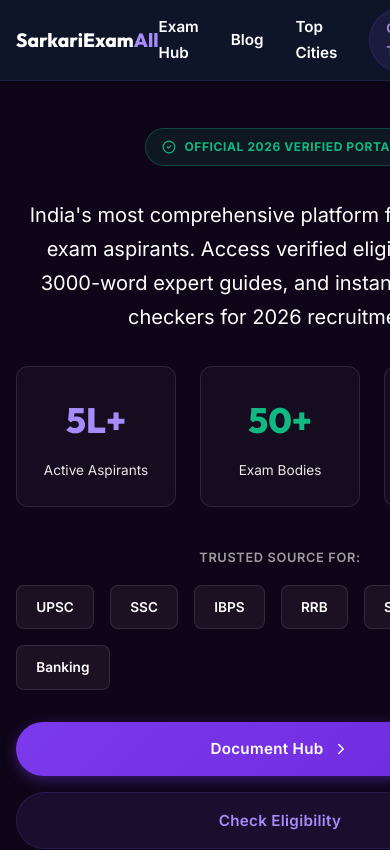
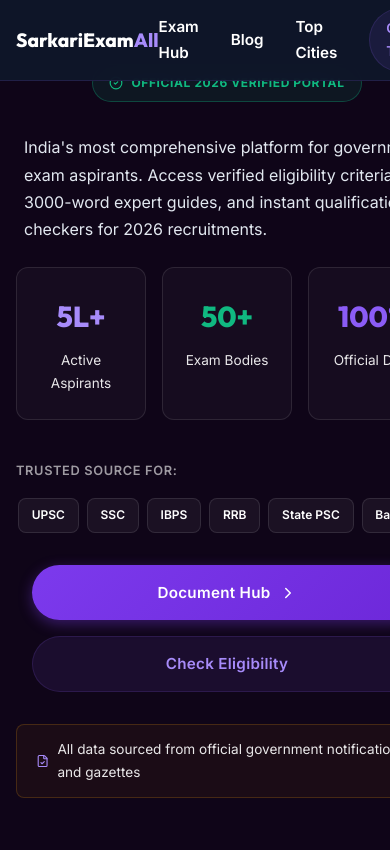
Before and after one commit to businessrg567-collab/SarkariExamAll, a React (Vite) app: page / in a window 390 px wide. Shown: the top 850 px of the page. Built offline with nearby package versions, Linux system fonts and the light colour scheme.

Commit message:
Mobile Integrity: Fixed Hero Section Overflow, Extracted Inline Styles, Responsive Stats

```diff
--- a/src/App.jsx
+++ b/src/App.jsx
@@ -665,50 +665,50 @@
 
   const renderHome = () => (
     <>
-      <header className="hero" style={{ textAlign: 'center', alignItems: 'center', paddingTop: '8rem' }}>
+      <header className="hero">
         <div className="container" style={{ position: 'relative' }}>
           <div className="reveal">
             <div style={{ display: 'flex', justifyContent: 'center', marginBottom: '2rem' }}>
-              <div style={{ display: 'flex', alignItems: 'center', gap: '0.5rem', padding: '0.5rem 1rem', background: 'rgba(16, 185, 129, 0.1)', border: '1px solid rgba(16, 185, 129, 0.3)', borderRadius: '20px' }}>
+              <div className="hero-badge">
                 <CheckCircle2 size={14} color="var(--accent-green)" />
-                <span style={{ fontSize: '0.75rem', fontWeight: 700, color: 'var(--accent-green)', textTransform: 'uppercase', letterSpacing: '0.05em' }}>Official 2026 Verified Portal</span>
+                <span>Official 2026 Verified Portal</span>
               </div>
             </div>
 
-            <p style={{ color: 'white', fontSize: '1.25rem', maxWidth: '750px', lineHeight: '1.7', marginBottom: '2rem', marginInline: 'auto' }}>
+            <p className="hero-description">
               India's most comprehensive platform for government exam aspirants. Access verified eligibility criteria, 3000-word expert guides, and instant qualification checkers for 2026 recruitments.
             </p>
 
             {/* Trust Stats Counter */}
-            <div style={{ display: 'grid', gridTemplateColumns: 'repeat(auto-fit, minmax(160px, 1fr))', gap: '1.5rem', marginBottom: '2.5rem', maxWidth: '700px' }}>
-              <div style={{ textAlign: 'center', padding: '1.5rem 1rem', background: 'rgba(255, 255, 255, 0.03)', borderRadius: '12px', border: '1px solid rgba(255, 255, 255, 0.1)' }}>
-                <div style={{ fontSize: '2.2rem', fontWeight: 800, color: 'var(--secondary)', fontFamily: 'var(--font-heading)' }}>5L+</div>
-                <div style={{ fontSize: '0.85rem', color: 'white', marginTop: '0.5rem', opacity: 0.9 }}>Active Aspirants</div>
+            <div className="hero-stats">
+              <div className="stats-card">
+                <div className="stats-number" style={{ color: 'var(--secondary)' }}>5L+</div>
+                <div className="stats-label">Active Aspirants</div>
               </div>
-              <div style={{ textAlign: 'center', padding: '1.5rem 1rem', background: 'rgba(255, 255, 255, 0.03)', borderRadius: '12px', border: '1px solid rgba(255, 255, 255, 0.1)' }}>
-                <div style={{ fontSize: '2.2rem', fontWeight: 800, color: '#10B981', fontFamily: 'var(--font-heading)' }}>50+</div>
-                <div style={{ fontSize: '0.85rem', color: 'white', marginTop: '0.5rem', opacity: 0.9 }}>Exam Bodies</div>
+              <div className="stats-card">
+                <div className="stats-number" style={{ color: '#10B981' }}>50+</div>
+                <div className="stats-label">Exam Bodies</div>
               </div>
-              <div style={{ textAlign: 'center', padding: '1.5rem 1rem', background: 'rgba(255, 255, 255, 0.03)', borderRadius: '12px', border: '1px solid rgba(255, 255, 255, 0.1)' }}>
-                <div style={{ fontSize: '2.2rem', fontWeight: 800, color: '#8B5CF6', fontFamily: 'var(--font-heading)' }}>100%</div>
-                <div style={{ fontSize: '0.85rem', color: 'white', marginTop: '0.5rem', opacity: 0.9 }}>Official Data</div>
+              <div className="stats-card">
+                <div className="stats-number" style={{ color: '#8B5CF6' }}>100%</div>
+                <div className="stats-label">Official Data</div>
               </div>
             </div>
 
             {/* Trust Icons */}
             <div style={{ marginBottom: '2rem' }}>
               <div style={{ fontSize: '0.8rem', color: 'rgba(255, 255, 255, 0.6)', marginBottom: '1rem', fontWeight: 600, letterSpacing: '0.05em' }}>TRUSTED SOURCE FOR:</div>
-              <div style={{ display: 'flex', gap: '1rem', flexWrap: 'wrap', alignItems: 'center' }}>
-                <div style={{ padding: '0.6rem 1.2rem', background: 'rgba(255, 255, 255, 0.05)', borderRadius: '8px', border: '1px solid rgba(255, 255, 255, 0.1)', fontSize: '0.85rem', fontWeight: 600, color: 'white' }}>UPSC</div>
-                <div style={{ padding: '0.6rem 1.2rem', background: 'rgba(255, 255, 255, 0.05)', borderRadius: '8px', border: '1px solid rgba(255, 255, 255, 0.1)', fontSize: '0.85rem', fontWeight: 600, color: 'white' }}>SSC</div>
-                <div style={{ padding: '0.6rem 1.2rem', background: 'rgba(255, 255, 255, 0.05)', borderRadius: '8px', border: '1px solid rgba(255, 255, 255, 0.1)', fontSize: '0.85rem', fontWeight: 600, color: 'white' }}>IBPS</div>
-                <div style={{ padding: '0.6rem 1.2rem', background: 'rgba(255, 255, 255, 0.05)', borderRadius: '8px', border: '1px solid rgba(255, 255, 255, 0.1)', fontSize: '0.85rem', fontWeight: 600, color: 'white' }}>RRB</div>
-                <div style={{ padding: '0.6rem 1.2rem', background: 'rgba(255, 255, 255, 0.05)', borderRadius: '8px', border: '1px solid rgba(255, 255, 255, 0.1)', fontSize: '0.85rem', fontWeight: 600, color: 'white' }}>State PSC</div>
-                <div style={{ padding: '0.6rem 1.2rem', background: 'rgba(255, 255, 255, 0.05)', borderRadius: '8px', border: '1px solid rgba(255, 255, 255, 0.1)', fontSize: '0.85rem', fontWeight: 600, color: 'white' }}>Banking</div>
+              <div className="trust-tags">
+                <div className="trust-tag">UPSC</div>
+                <div className="trust-tag">SSC</div>
+                <div className="trust-tag">IBPS</div>
+                <div className="trust-tag">RRB</div>
+                <div className="trust-tag">State PSC</div>
+                <div className="trust-tag">Banking</div>
               </div>
             </div>
 
-            <div style={{ display: 'flex', gap: '1rem', flexWrap: 'wrap', marginBottom: '2rem' }}>
+            <div className="hero-cta-group">
               <a href="#hub" className="btn btn-primary">
                 Document Hub <ChevronRight size={18} />
               </a>
--- a/src/index.css
+++ b/src/index.css
@@ -755,3 +755,127 @@
     padding: 0.9rem 1.2rem;
   }
 }
+
+/* Hero Section Responsive Classes */
+.hero-badge {
+  display: flex;
+  align-items: center;
+  gap: 0.5rem;
+  padding: 0.5rem 1rem;
+  background: rgba(16, 185, 129, 0.1);
+  border: 1px solid rgba(16, 185, 129, 0.3);
+  border-radius: 20px;
+}
+
+.hero-badge span {
+  font-size: 0.75rem;
+  font-weight: 700;
+  color: var(--accent-green);
+  text-transform: uppercase;
+  letter-spacing: 0.05em;
+  white-space: nowrap;
+}
+
+.hero-description {
+  color: white;
+  font-size: 1.25rem;
+  max-width: 750px;
+  line-height: 1.7;
+  margin-bottom: 2rem;
+  margin-inline: auto;
+}
+
+.hero-stats {
+  display: grid;
+  grid-template-columns: repeat(auto-fit, minmax(160px, 1fr));
+  gap: 1.5rem;
+  margin-bottom: 2.5rem;
+  max-width: 700px;
+  width: 100%;
+}
+
+.stats-card {
+  text-align: center;
+  padding: 1.5rem 1rem;
+  background: rgba(255, 255, 255, 0.03);
+  border-radius: 12px;
+  border: 1px solid rgba(255, 255, 255, 0.1);
+}
+
+.stats-number {
+  font-size: 2.2rem;
+  font-weight: 800;
+  font-family: var(--font-heading);
+}
+
+.stats-label {
+  font-size: 0.85rem;
+  color: white;
+  margin-top: 0.5rem;
+  opacity: 0.9;
+}
+
+.trust-tags {
+  display: flex;
+  gap: 1rem;
+  flex-wrap: wrap;
+  align-items: center;
+  justify-content: center;
+}
+
+.trust-tag {
+  padding: 0.6rem 1.2rem;
+  background: rgba(255, 255, 255, 0.05);
+  border-radius: 8px;
+  border: 1px solid rgba(255, 255, 255, 0.1);
+  font-size: 0.85rem;
+  font-weight: 600;
+  color: white;
+}
+
+.hero-cta-group {
+  display: flex;
+  gap: 1rem;
+  flex-wrap: wrap;
+  margin-bottom: 2rem;
+  justify-content: center;
+}
+
+/* Mobile Overrides (Max Width 480px) */
+@media (max-width: 480px) {
+  .hero-stats {
+    grid-template-columns: repeat(auto-fit, minmax(130px, 1fr));
+    /* Allow smaller cards */
+    gap: 1rem;
+  }
+
+  .stats-number {
+    font-size: 1.8rem;
+  }
+
+  .hero-description {
+    font-size: 1rem;
+    /* Smaller text on mobile */
+    padding: 0 0.5rem;
+  }
+
+  .trust-tags {
+    gap: 0.5rem;
+  }
+
+  .trust-tag {
+    padding: 0.4rem 0.8rem;
+    font-size: 0.75rem;
+  }
+
+  .hero-cta-group {
+    flex-direction: column;
+    width: 100%;
+    padding: 0 1rem;
+  }
+
+  .hero-cta-group .btn {
+    width: 100%;
+    justify-content: center;
+  }
+}
```
